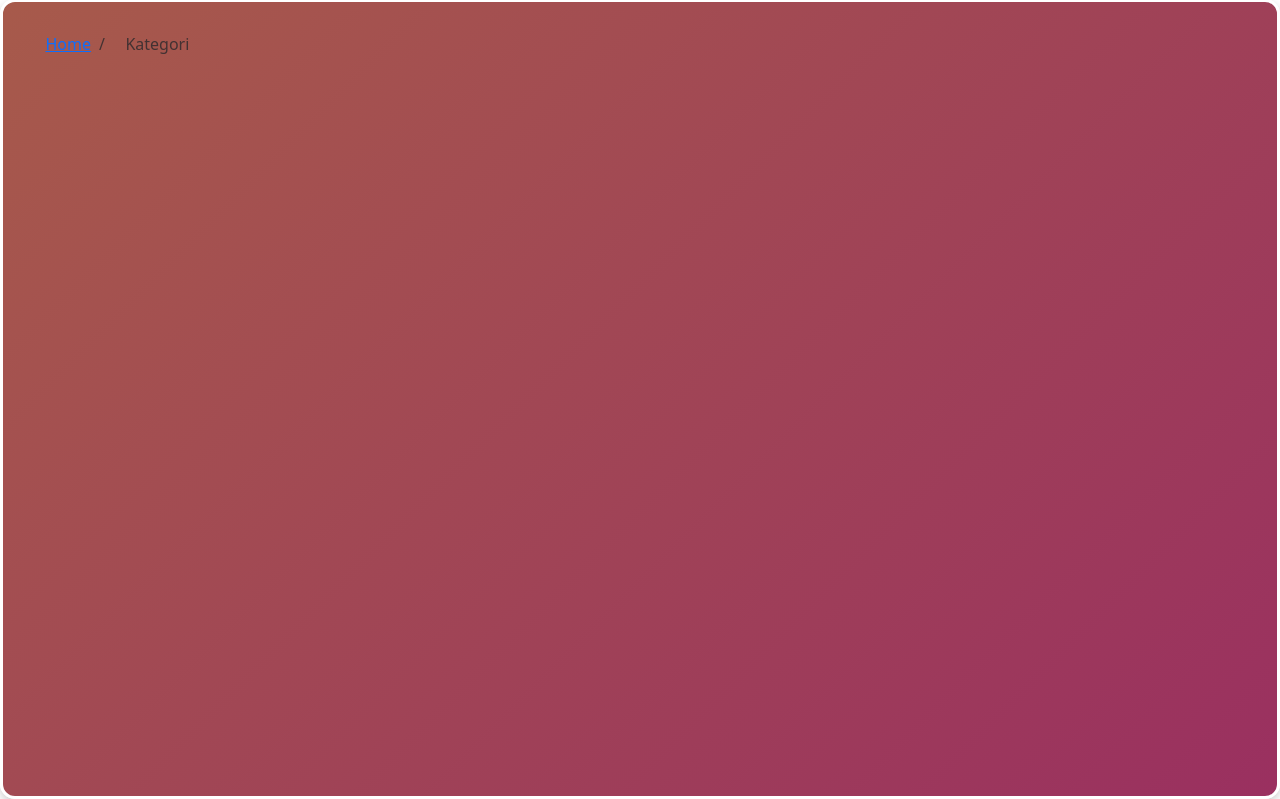
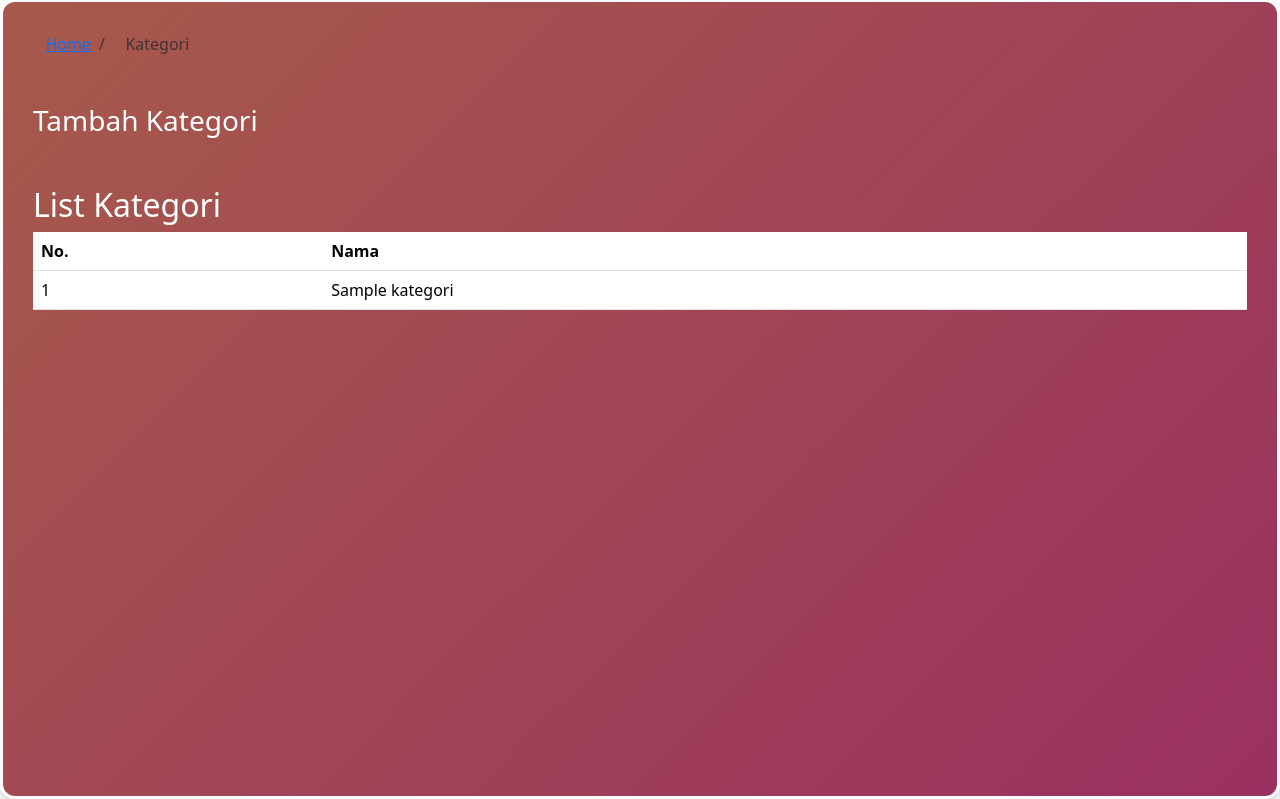
Before and after one commit to MuslimahQurniawati/Project_Uas, a PHP site: page /kategori.php in a window 1280 px wide. Shown: the part 57-856 px from the top of the page. Run offline with PHP 8.4, Linux system fonts and the light colour scheme; the visitor is signed in with stand-in values (Sample User, id 1); tables that the repository leaves empty or names only in its code hold one stand-in row (values such as "Sample post"); some libraries are stand-ins or nearby versions.

Commit message:
edit halaman kategori

```diff
--- a/adminpanel/kategori.php
+++ b/adminpanel/kategori.php
@@ -30,6 +30,10 @@ $jumlahKategori = mysqli_num_rows($queryKategori);
         transition: transform 0.3s ease, box-shadow 0.3s ease;
 
     }
+    .tabel {
+        margin-top: 5px
+
+    }
 </style>
 
 <!DOCTYPE html>
@@ -46,7 +50,7 @@ $jumlahKategori = mysqli_num_rows($queryKategori);
     <div class="kotak">
     <nav aria-label="breadcrumb">
             <ol class="breadcrumb">
-                <li class="breadcrumb-item active aria-current="page">
+                <li class="breadcrumb-item active" aria-current="page">
                     <a href="../adminpanel">
                     <i class="fas fa-home "></i>Home
                     </a>
@@ -56,6 +60,46 @@ $jumlahKategori = mysqli_num_rows($queryKategori);
                 </li>
             </ol>
     </nav>
+    <div class="my-5">
+        <h3>Tambah Kategori</h3>
+
+        <form action="" method="post">
+
+        </form>
+    </div>
+
+    <div class="tabel">
+        <h2>List Kategori</h2>
+        <div class="table-responsive">
+            <table class="table">
+                <thead>
+                    <tr>
+                        <th>No. </th>
+                        <th>Nama</th>
+                    </tr>
+                </thead>
+                <tbody>
+                    <?php
+                        $number = 1;
+                        if ($jumlahKategori == 0) {
+                            echo "<tr><td colspan='2'>Tidak Ada data Kategori</td></tr>";
+                        } else {
+                            while ($data = mysqli_fetch_array($queryKategori)) {
+                                ?>
+                                <tr>
+                                    <td><?php echo $number; ?></td>
+                                    <td><?php echo $data['nama']; ?></td>
+                                </tr>
+                                <?php
+                                $number++;
+                            }
+                        }
+                    ?>
+                </tbody>
+            </table>
+        </div>
+
+    </div>
     </div>
 
     <script src="../bootstrap/js/bootstrap.bundle.min.js"></script>
```
